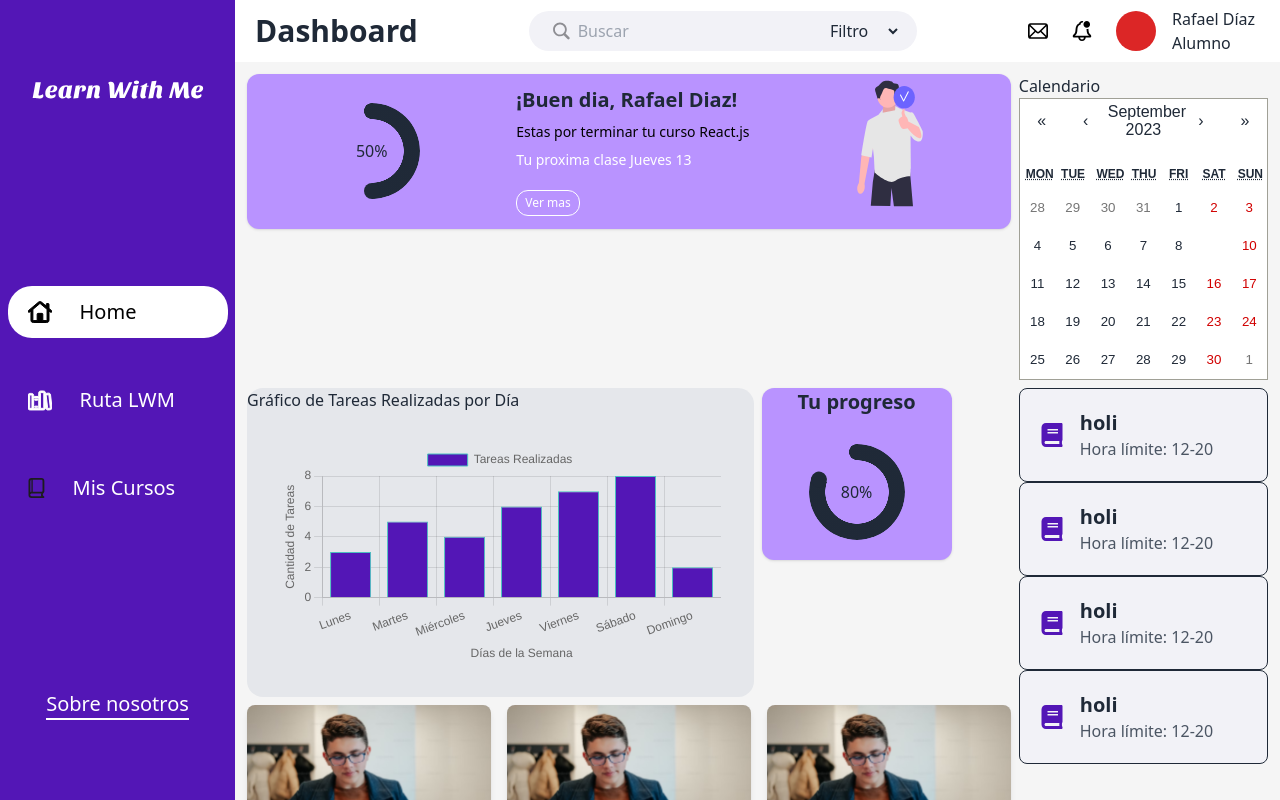
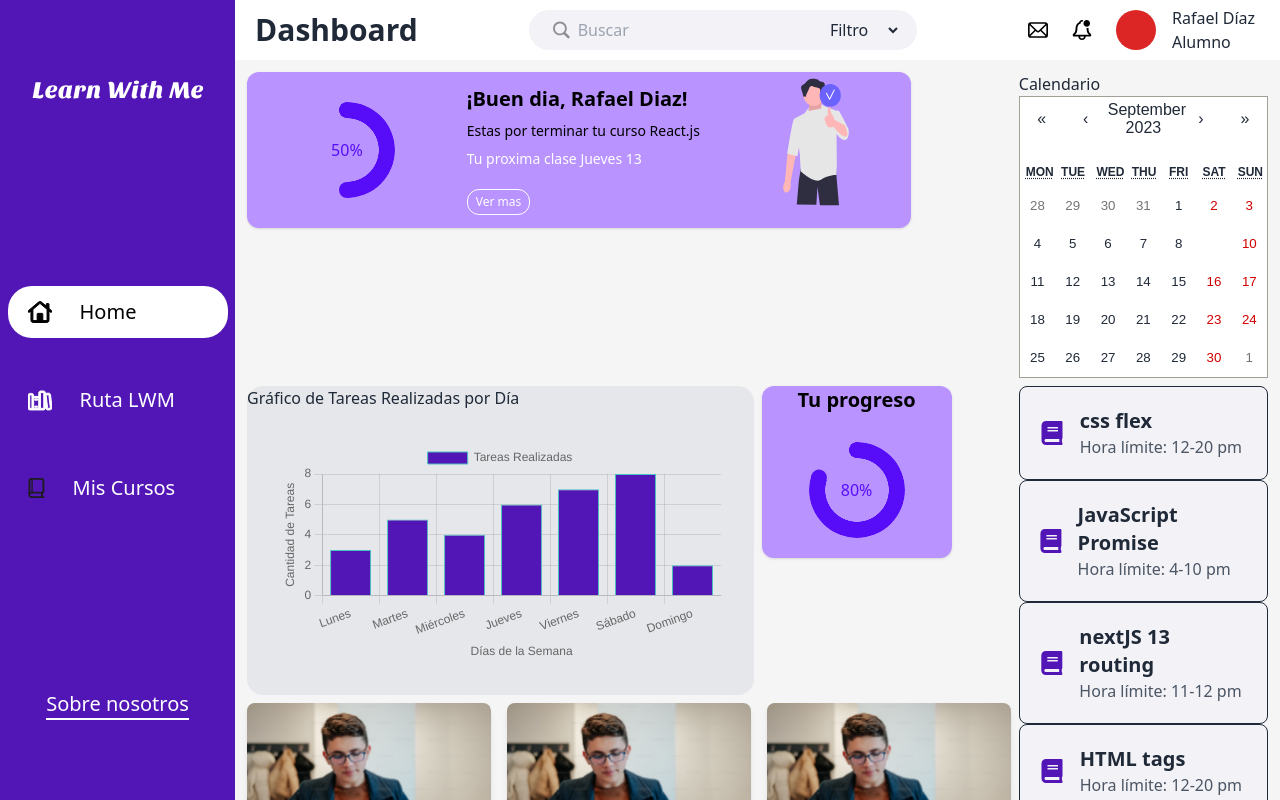
Before and after one commit to No-Country/c13-19-m-java-react-front, a Next.js app: page /pages/dashboard/sections/home in a window 1280 px wide. Built offline with nearby package versions, Linux system fonts and the light colour scheme; a web font is replaced by a local one.

Commit message:
resolve conflict and add styles carrouselCard

```diff
--- a/src/app/components/CardCtainerProgress.tsx
+++ b/src/app/components/CardCtainerProgress.tsx
@@ -28,15 +28,13 @@ const CardCtainerProgress: React.FC<CardCtainerProgress> = ({
   reactElement,
 }) => {
   const widthBig =
-    "w-[360px] max-sm:gap-1 max-md:gap-2 md:w-[480px] lg:w-[100%] ";
+    "w-[360px] max-sm:gap-1 max-md:gap-2 md:w-[480px] lg:w-[87%] ";
   const widthSmall =
     "w-[170px] max-sm:hidden max-sm:gap-1 max-md:gap-2 md:w-[180px] lg:w-[190px]";
-  const containerClasses = `flex ${
-    direction === "vertical" ? "flex-col" : "flex-row"
-  } items-center justify-evenly gap-5 p-15 border rounded-xl shadow w-[360px] ${
-    width >= 350 ? widthBig : widthSmall
-  } border-none bg-[#B993FF]`; // Cambia el ancho a 150px en pantallas pequeñas
-  const titleClasses = "mb-2 font-bold text-xl font-";
+  const containerClasses = `flex ${direction === "vertical" ? "flex-col" : "flex-row"
+    } items-center justify-evenly gap-5 p-15 border rounded-xl shadow w-[360px] ${width >= 350 ? widthBig : widthSmall
+    } border-none bg-[#B993FF]`; // Cambia el ancho a 150px en pantallas pequeñas
+  const titleClasses = "mb-2 font-bold text-xl text-black";
   const subtitleClasses = "mb-2 text-[#000000] text-sm";
   const textClasses = "mb-2 text-[#FFFFFF] text-sm";
   const iconOrImgContainerClasses = "mb-4";
--- a/src/app/components/CardPorcentaje.tsx
+++ b/src/app/components/CardPorcentaje.tsx
@@ -10,7 +10,7 @@ interface CardPorcentaje {
 const CardPorcentaje: React.FC<CardPorcentaje> = ({ porcentaje }) => {
   const RadialProgress = (
     <div
-      className="radial-progress"
+      className="radial-progress text-primary"
       style={{ "--value": porcentaje, "--size": "6rem", "--thickness": "1rem" }}
     >{`${porcentaje}%`}</div>
   );
--- a/src/app/components/CardWelcome.tsx
+++ b/src/app/components/CardWelcome.tsx
@@ -29,7 +29,7 @@ const CardWelcome: React.FC<CardWelcome> = ({
 
   const RadialProgress = (
     <div
-      className="radial-progress"
+      className="radial-progress text-primary"
       style={{ "--value": porcentaje, "--size": "6rem", "--thickness": "1rem" }}
     >{`${porcentaje}%`}</div>
   );
--- a/src/app/pages/dashboard/sections/home/page.jsx
+++ b/src/app/pages/dashboard/sections/home/page.jsx
@@ -38,10 +38,10 @@ const Page = () => {
           <CardPorcentaje porcentaje={80} />
         </div>
         <div className="row-span-2 gap-2">
-          <DeadlineContainer title={"holi"} deadlineTime={"12-20"} />
-          <DeadlineContainer title={"holi"} deadlineTime={"12-20"} />
-          <DeadlineContainer title={"holi"} deadlineTime={"12-20"} />
-           <DeadlineContainer title={"holi"} deadlineTime={"12-20"} />
+          <DeadlineContainer title={"css flex"} deadlineTime={"12-20 pm"} />
+          <DeadlineContainer title={"JavaScript Promise"} deadlineTime={"4-10 pm"} />
+          <DeadlineContainer title={"nextJS 13 routing"} deadlineTime={"11-12 pm"} />
+           <DeadlineContainer title={"HTML tags"} deadlineTime={"12-20 pm"} />
           {/*<DeadlineContainer title={"holi"} deadlineTime={"12-20"} />
           <DeadlineContainer title={"holi"} deadlineTime={"12-20"} />
           <DeadlineContainer title={"holi"} deadlineTime={"12-20"} /> */}
@@ -51,18 +51,18 @@ const Page = () => {
         <div className="col-span-3 flex space-x-4">
           <CardCourses
             imageSrc={"/images/curso.svg"}
-            title="Título del Curso"
-            subtitle="Descripción breve del curso"
+            title="Desarrollo web"
+            subtitle="Desarrollo de paginas web con HTML"
           />
           <CardCourses
             imageSrc={"/images/curso.svg"}
-            title="Título del Curso"
-            subtitle="Descripción breve del curso"
+            title="CSS Flex y Grid"
+            subtitle="Desarrollo de web responsive con css flex"
           />
           <CardCourses
             imageSrc={"/images/curso.svg"}
-            title="Título del Curso"
-            subtitle="Descripción breve del curso"
+            title="nextJS 13"
+            subtitle="Desarrollo de paginas web con nextJS13"
           />
         </div>
       </div>
```
